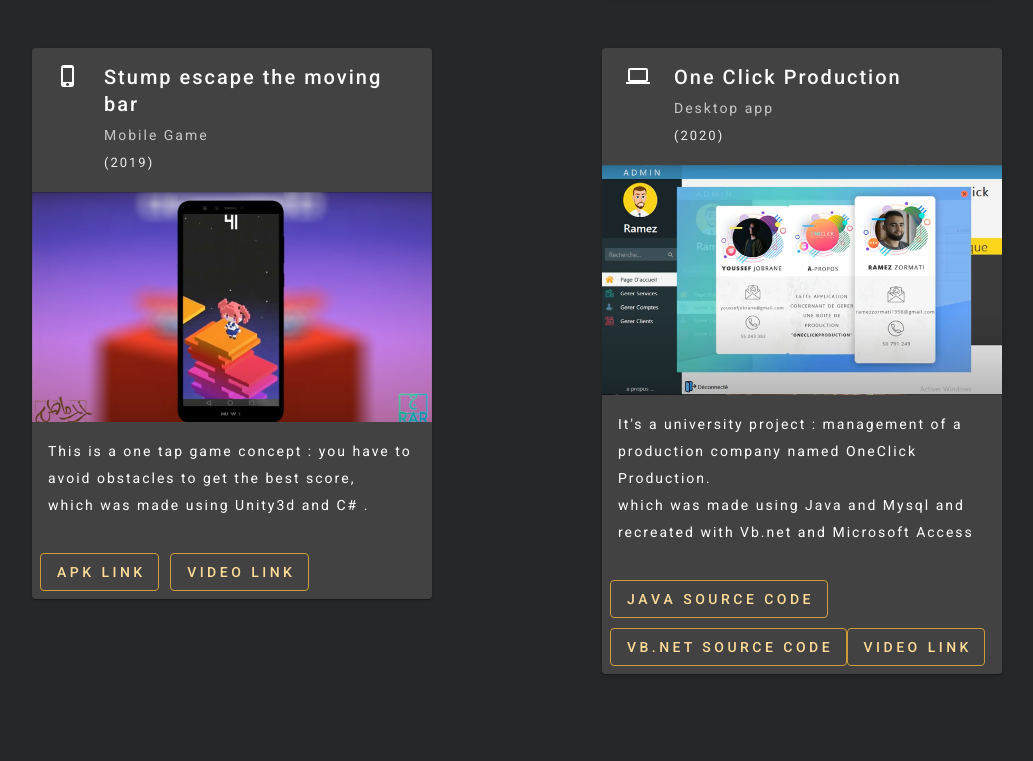
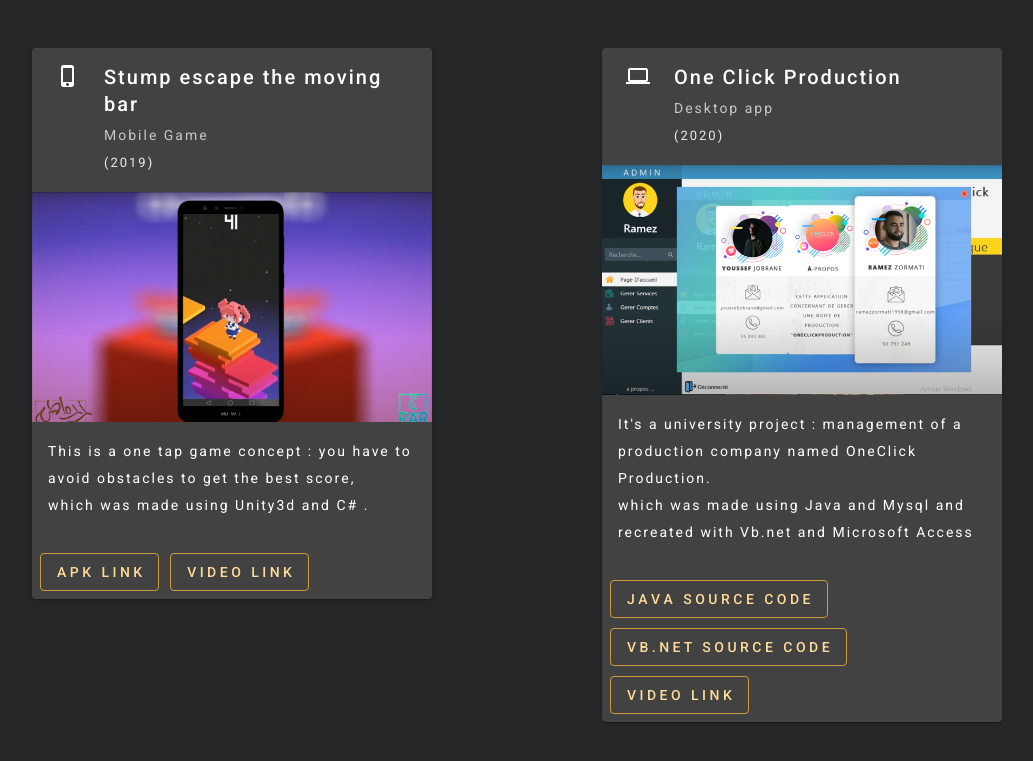
Before and after one commit to Adenis98/portfolio, an Angular app: page /projects in a window 1280 px wide. Shown: the part 1463-2224 px from the top of the page, without its empty margins (163-1196 px from the left). Before the commit the page ends 2182 px from the top, so only its background shows below. Built offline with nearby package versions, Linux system fonts and the light colour scheme.

Commit message:
responsive

```diff
--- a/src/app/components/projects/projects.component.html
+++ b/src/app/components/projects/projects.component.html
@@ -195,9 +195,11 @@
                     <a href="https://github.com/Adenis98/Gestion-d-une-boite-de-production-java" target="_#blank"><button mat-button>
                         J A V A &nbsp;  S O U R C E &nbsp; C O D E
                     </button></a>
-                    <a href="https://github.com/Adenis98/Gestion-d-une-boite-de-production-vb.net" target="_#blank"><button mat-button>
+                    <a href="https://github.com/Adenis98/Gestion-d-une-boite-de-production-vb.net" target="_#blank">
+                        <button mat-button>
                         V B . N E T &nbsp;  S O U R C E &nbsp; C O D E
-                    </button></a>
+                        </button>&nbsp;
+                    </a>
                     <a href="https://www.youtube.com/watch?v=7XvJhB-3m64" target="\#blank">
                         <button mat-button>V I D E O &nbsp; L I N K</button>
                     </a>
```
